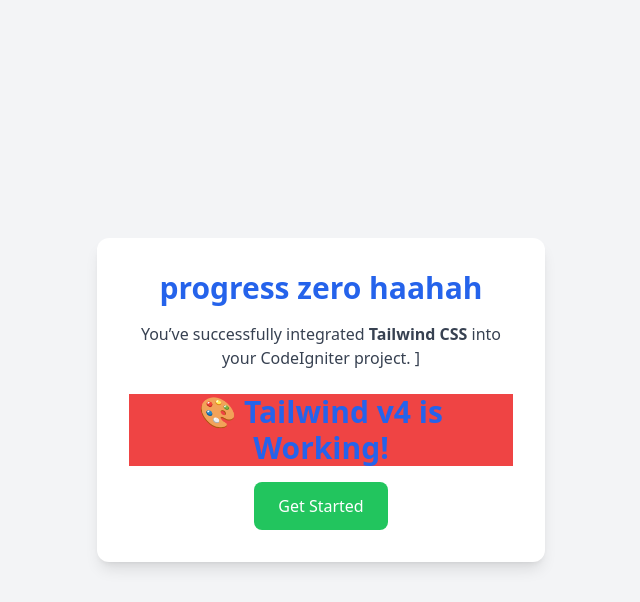
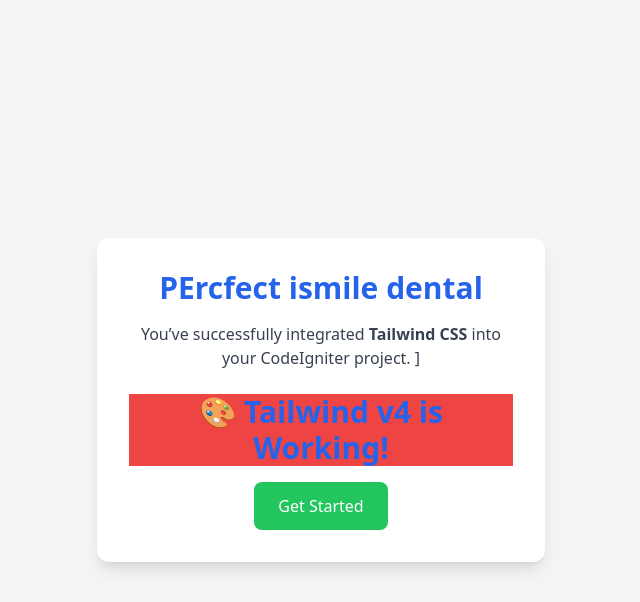
Before and after one commit to DprsCowdr/Perfect_Smile, a CodeIgniter 4 app: the page made by app/Views/welcome_message.php in a window 1280 px wide. Shown: the top 602 px of the page, without its empty margins (319-959 px from the left). Run offline with PHP 8.4 and a stand-in for CodeIgniter, Linux system fonts and the light colour scheme; the template is opened without the code that fills it, so the values that code supplies are empty; some libraries are stand-ins or nearby versions.

Commit message:
brandon testing
101

```diff
--- a/app/Views/welcome_message.php
+++ b/app/Views/welcome_message.php
@@ -11,7 +11,7 @@
   <div class="p-8 bg-white rounded-xl shadow-lg text-center max-w-md">
     <h1 class="text-3xl font-bold text-blue-600 mb-4">
       <!-- 🎨 Tailwind v4 is Working! -->
-       progress zero haahah
+      PErcfect ismile dental
     </h1>
     <p class="text-gray-700 mb-6">
       You’ve successfully integrated <span class="font-semibold">Tailwind CSS</span> into your CodeIgniter project.
```
